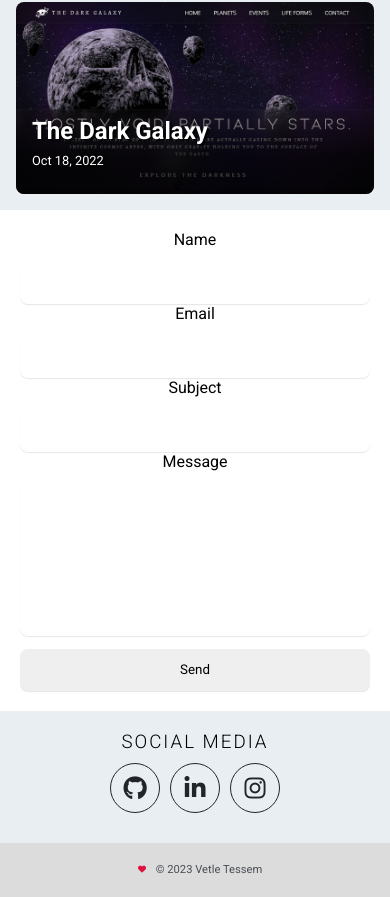
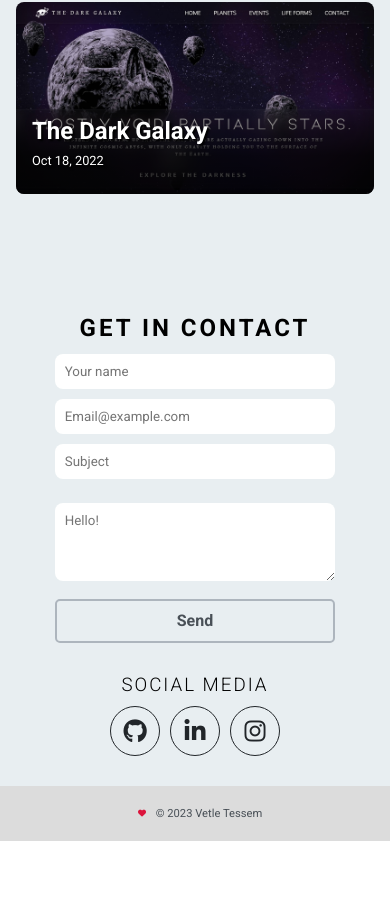
Before and after one commit to H3X-C0DE/Hex-Portfolio, a React (Create React App) app: page / in a window 390 px wide. Shown: the part 4481-5378 px from the top of the page. After the commit the page ends 5322 px from the top, so only its background shows below. Built offline with nearby package versions, Linux system fonts and the light colour scheme.

Commit message:
styled contact from

```diff
--- a/src/Components/Contact.jsx
+++ b/src/Components/Contact.jsx
@@ -24,17 +24,36 @@ export default function ContactUs() {
   }
 
   return (
+    <section id="top-contact">
+      <div className="content-wrapper">
+        <h2 className="about-title">Get in contact</h2>
         <form className="contact-form" onSubmit={sendEmail}>
+          <div className="left">
             <input type="hidden" name="contact_number" />
             <label>Name</label>
-      <input type="text" name="from_name" />
+            <input
+              type="text"
+              name="from_name"
+              placeholder="Your name"
+              required
+            />
             <label>Email</label>
-      <input type="email" name="from_email" />
+            <input
+              type="email"
+              name="from_email"
+              placeholder="Email@example.com"
+              required
+            />
             <label>Subject</label>
-      <input type="text" name="subject" />
+            <input type="text" name="subject" placeholder="Subject" />
+          </div>
+          <div className="right">
             <label>Message</label>
-      <textarea name="html_message" />
+            <textarea name="html_message" placeholder="Hello!" required />
             <input type="submit" value="Send" />
+          </div>
         </form>
+      </div>
+    </section>
   );
 }
--- a/src/Styles/App.css
+++ b/src/Styles/App.css
@@ -121,84 +121,6 @@ section {
     width: 90%;
   }
 }
-/*-------------Contact form-------------*/
-
-form {
-  max-width: 900px;
-  text-align: center;
-  margin: 20px auto;
-  padding: 0 20px;
-}
-form input,
-form textarea {
-  border: 0;
-  outline: 0;
-  padding: 1em;
-  -moz-border-radius: 8px;
-  -webkit-border-radius: 8px;
-  border-radius: 8px;
-  display: block;
-  width: 100%;
-  margin-top: 1em;
-  -moz-box-shadow: 0 1px 1px rgba(0, 0, 0, 0.1);
-  -webkit-box-shadow: 0 1px 1px rgba(0, 0, 0, 0.1);
-  box-shadow: 0 1px 1px rgba(0, 0, 0, 0.1);
-  resize: none;
-}
-form input:focus,
-form textarea:focus {
-  -moz-box-shadow: 0 0px 2px var(--blue) !important;
-  -webkit-box-shadow: 0 0px 2px var(--blue) !important;
-  box-shadow: 0 0px 2px var(--blue) !important;
-}
-form #input-submit {
-  color: var(--white);
-  background: var(--blue);
-  cursor: pointer;
-  text-transform: uppercase;
-  letter-spacing: 1px;
-  transition: 0.2s ease-in-out;
-  font-weight: 500;
-}
-form #input-submit:hover {
-  box-shadow: rgba(50, 50, 93, 0.25) 0px 6px 12px -2px,
-    rgba(0, 0, 0, 0.3) 0px 3px 7px -3px;
-  font-weight: 300;
-}
-form textarea {
-  height: 151px;
-}
-
-.half {
-  float: left;
-  width: 48%;
-  margin-bottom: 1em;
-}
-
-.right {
-  width: 50%;
-}
-
-.left {
-  margin-right: 2%;
-}
-
-@media (max-width: 480px) {
-  .half {
-    width: 100%;
-    float: none;
-    margin-bottom: 0;
-  }
-}
-.contact-form:before,
-.contact-form:after {
-  content: " ";
-  display: table;
-}
-
-.contact-form:after {
-  clear: both;
-}
 
 /* footer  */
 
--- a/src/Styles/contact.css
+++ b/src/Styles/contact.css
@@ -0,0 +1,67 @@
+#top-contact {
+  /* margin-bottom: 1em; */
+  padding-bottom: 2em;
+}
+.contact-form {
+  /* margin: 0 auto;
+  max-width: 900px;
+  text-align: center;
+  padding: 0 20px; */
+  display: flex;
+  flex-wrap: wrap;
+  justify-content: space-evenly;
+}
+
+.contact-form label {
+  display: none;
+}
+.left,
+.right {
+  width: 45%;
+}
+
+input[type="text"],
+input[type="email"],
+textarea {
+  width: 100%;
+  padding: 10px;
+  margin-bottom: 10px;
+  box-sizing: border-box;
+  border-radius: 0.5rem;
+  border: none;
+}
+.right textarea {
+  height: 63%;
+  max-width: 100%;
+  min-width: 100%;
+  margin: 0;
+}
+input[type="submit"] {
+  font-size: 16px;
+  font-weight: 600;
+  line-height: 20px;
+  width: 100%;
+  padding: 10px;
+  background-color: var(--body-bg);
+  color: var(--gray-700);
+  border: 2px solid var(--gray-500);
+  border-radius: 5px;
+  cursor: pointer;
+}
+input:hover[type="submit"] {
+  transition: all 0.3s;
+  border: 2px solid var(--blue);
+  color: var(--blue);
+}
+
+@media (max-width: 900px) {
+  .right textarea {
+    margin: 1em auto;
+  }
+
+  .left,
+  .right {
+    width: 75%;
+    text-align: center;
+  }
+}
```
Lines whose indentation alone changed are shown as unchanged.
